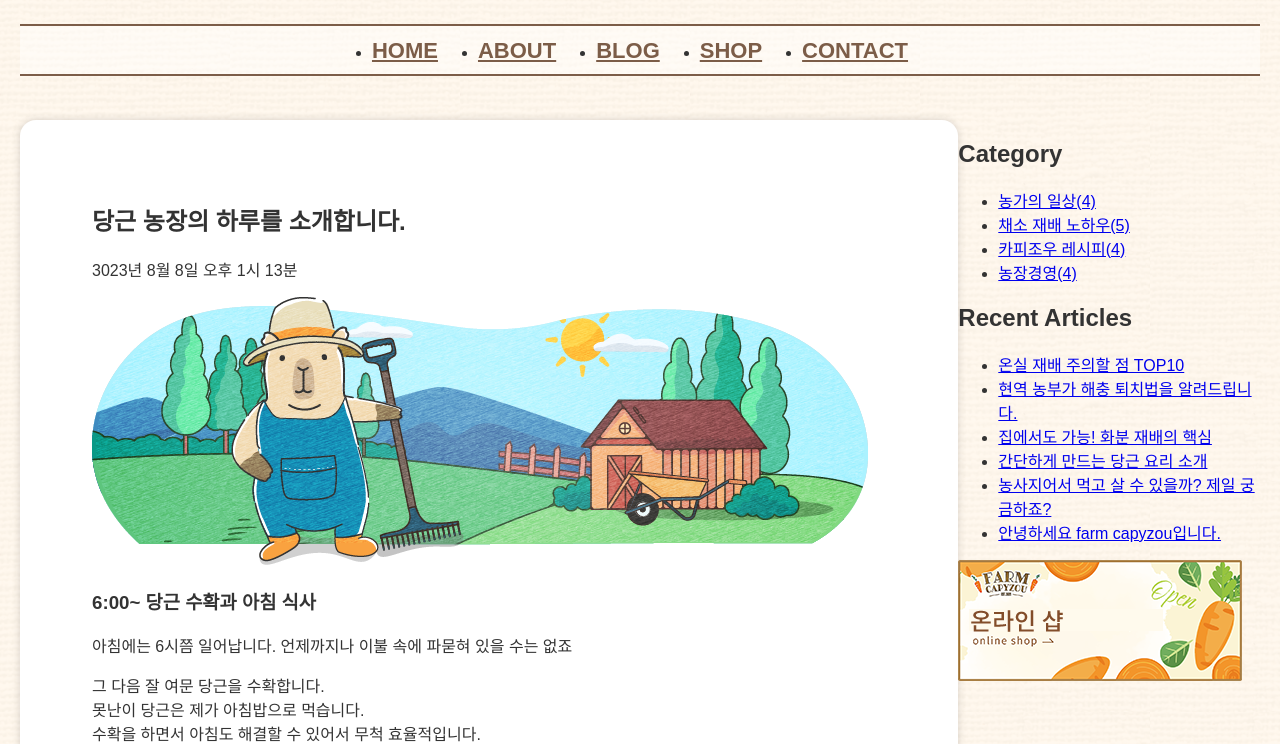
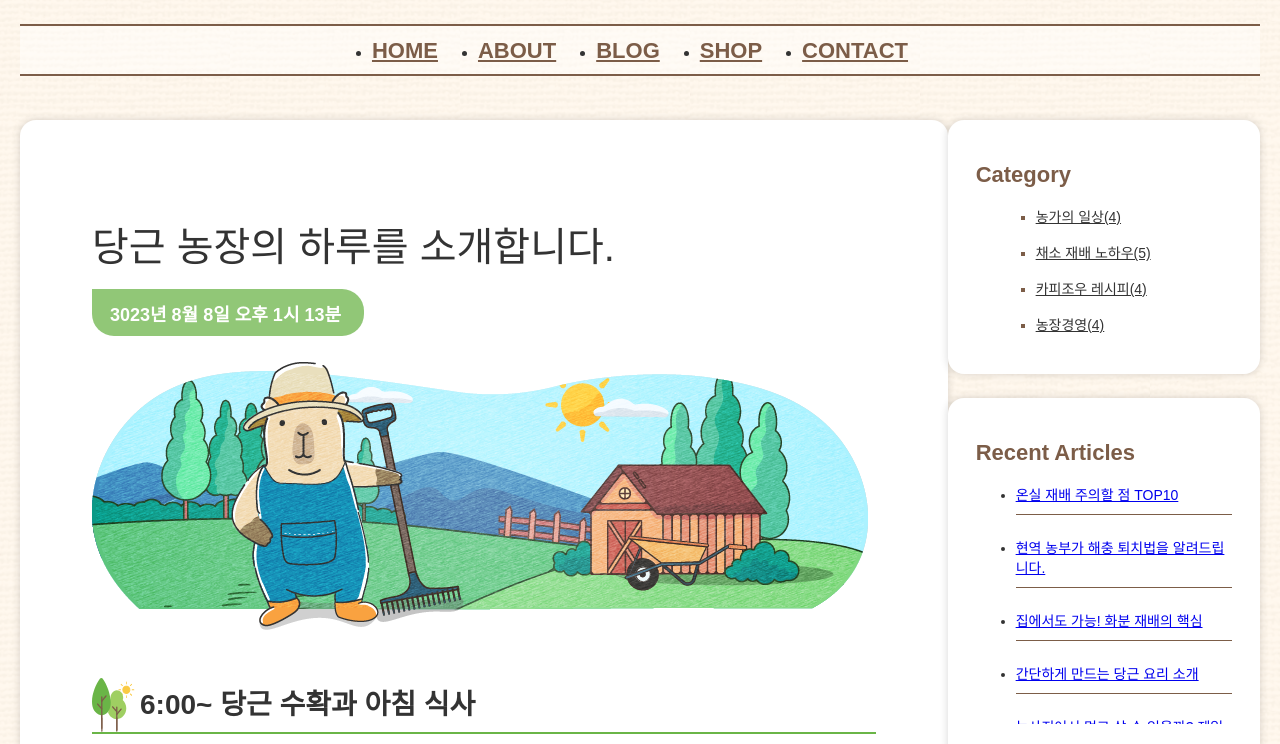
Before and after one commit to daniel4191/html_3, a plain HTML site: page base.html in a window 1280 px wide. Shown: the part 208-952 px from the top of the page. Drawn offline with Linux system fonts and the light colour scheme.

Commit message:
css 모두 적용하여 완성

```diff
--- a/base.html
+++ b/base.html
@@ -23,10 +23,10 @@
         <main>
             <article>
                 <h2>당근 농장의 하루를 소개합니다.</h2>
-                <p>
+                <p class="postdate">
                     <time datetime="3023-08-08T13:13">3023년 8월 8일 오후 1시 13분</time>
                 </p>
-                <p>
+                <p class="eyecatch">
                     <img src="images/eyecatch.png" alt="농원의 카피조우 그림">
                 </p>
                 <section>
@@ -66,7 +66,7 @@
             </article>
         </main>
         <aside>
-            <nav>
+            <nav class="categoryNav">
                 <h2>Category</h2>
                 <ul>
                     <li><a href="#">농가의 일상(4)</a></li>
@@ -75,7 +75,7 @@
                     <li><a href="#">농장경영(4)</a></li>
                 </ul>
             </nav>
-            <nav>
+            <nav class="recentNav">
                 <h2>Recent Articles</h2>
                 <ul>
                     <li><a href="#">온실 재배 주의할 점 TOP10</a></li>
--- a/css/01_body.css
+++ b/css/01_body.css
@@ -52,3 +52,94 @@ main {
     padding: 62px 72px 32px 72px;
     box-shadow: 0px 0px 8px rgba(0, 0, 0, 0.16);
 }
+
+aside nav {
+    border-radius: 16px;
+    background-color: #ffffff;
+    box-shadow: 0px 0px 8px rgba(0,0,0,0.16);
+    padding: 24px 28px;
+    margin-bottom: 24px;
+}
+
+aside nav h2 {
+    margin-bottom: 18px;
+    font-size: 22px;
+    font-weight: bold;
+    color: #7c5d48;
+}
+
+aside nav ul {
+    font-size: 14px;
+}
+
+.categoryNav ul li {
+    list-style-type: square;
+    color: #7c5d48;
+    margin: 0 0 16px 20px;
+}
+
+.categoryNav ul li a {
+    color: #333333;
+}
+
+.recentNav ul li {
+    border-bottom: 1px solid #7c5d48;
+    padding-bottom: 10px;
+    margin-bottom: 22px;
+}
+
+.recentNav ul {
+    height: 240px;
+    overflow: hidden scroll;
+}
+
+article h2 {
+    font-size: 40px;
+    font-weight: 500;
+    margin-bottom: 8px;
+}
+
+time {
+    background-color: #91c777;
+    border-radius: 0px 22px 22px 22px;
+    padding: 11px 23px 10px 18px;
+    font-size: 18px;
+    font-weight: bold;
+    color: #ffffff;
+    display: inline-block;
+}
+
+.postdate {
+    margin-bottom: 26px;
+}
+
+.eyecatch {
+    margin-bottom: 26px;
+}
+
+article h3 {
+    border-bottom: 2px solid #6ab547;
+    margin-bottom: 20px;
+    font-size: 28px;
+    font-weight: 600;
+    background-image: url(../images/h2_icon.png);
+    background-repeat: no-repeat;
+    background-position: left bottom;
+    padding: 20px 10px 10px 48px;
+}
+
+article section p {
+    line-height: 1.6;
+    margin-bottom: 24px;
+}
+
+article section {
+    margin-bottom: 50px;
+}
+
+footer {
+    background-color: #523f2e;
+    color: #ffffff;
+    text-align: center;
+    padding: 14px 10px 20px;
+}
```
